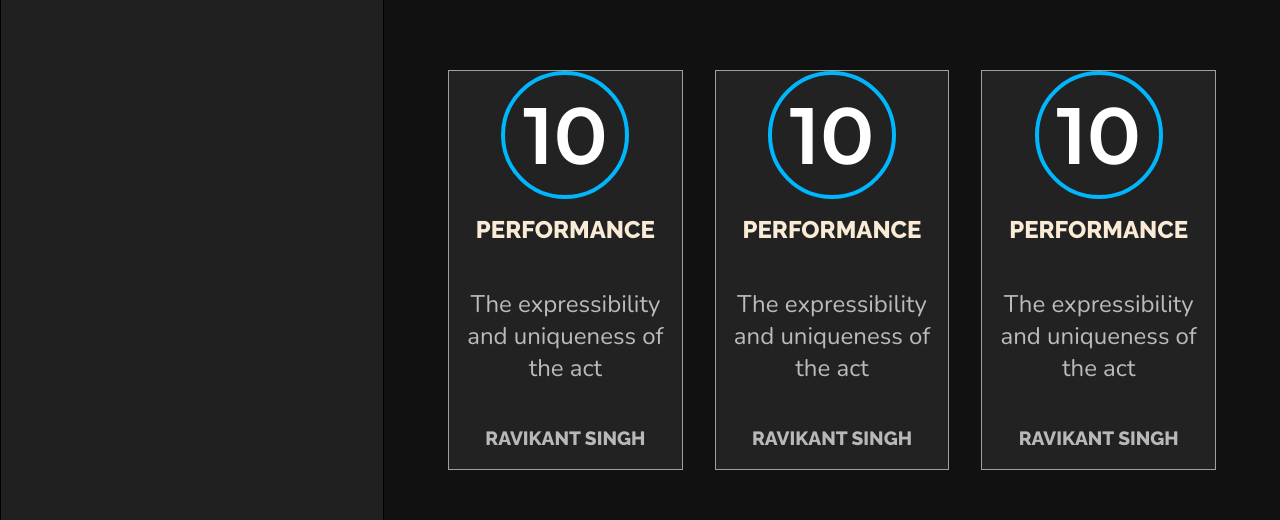
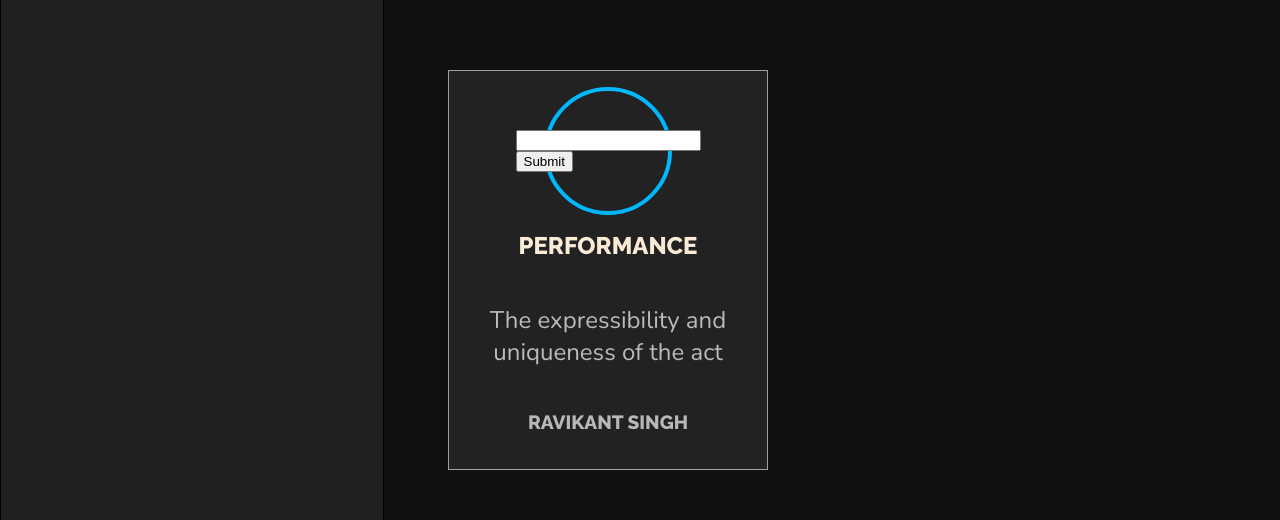
Before and after one commit to rav1kantsingh/scoreboard, a React (Create React App) app: page /admin in a window 1280 px wide. Shown: the part 250-770 px from the top of the page. Built offline with nearby package versions, Linux system fonts and the light colour scheme; no server answers; the database is empty.

Commit message:
uploading data working

```diff
--- a/src/component/ScoreCard.jsx
+++ b/src/component/ScoreCard.jsx
@@ -1,4 +1,5 @@
 import React from "react";
+import firebase from '../utils/firebase';
 
 export default class ScoreCard extends React.Component {
     constructor() {
@@ -7,19 +8,43 @@ export default class ScoreCard extends React.Component {
             score: 10,
             title: 'PERFORMANCE',
             desc: 'The expressibility and uniqueness of the act',
-            crit: 'RAVIKANT SINGH'
+            crit: 'RAVIKANT SINGH',
+            value: ''
         }
     }
+
+    handleChange = (event) => {
+        this.setState({ value: event.target.value });
+    }
+
+    handleSubmit = (event) => {
+        this.updateDB(this.state.value);
+        event.preventDefault();
+    }
+
+    updateDB = (value) => {
+        const key = firebase.database().ref().child('temp').push().key;
+        const updates = {};
+        updates['/temp1/' + key] = value;
+        updates['/temp2/' + key + '/' + key] = value;
+
+        return firebase.database().ref().update(updates);
+    }
+
     render() {
+        const edit = this.props.editable;
         return (
             <div className='card'>
                 <div className='circle'>
-                    <span>{this.state.score}</span>
+                    {edit ? <form onSubmit={this.handleSubmit}>
+                        <input type="text" value={this.state.value} onChange={this.handleChange} />
+                        <input type="submit" value="Submit" />
+                    </form> : <span>{this.state.score}</span>}
                 </div>
                 <h2>{this.state.title}</h2>
                 <p id='desc'>{this.state.desc}</p>
                 <div>
-                <p id='crit'>{this.state.crit}</p>
+                    <p id='crit'>{this.state.crit}</p>
                 </div>
             </div>
         )
--- a/src/pages/Admin.jsx
+++ b/src/pages/Admin.jsx
@@ -3,22 +3,6 @@ import ScoreCard from '../component/ScoreCard';
 import Leaderboard from '../component/Leaderboard';
 
 export default class MainPage extends React.Component {
-
-    // handleResponse = (data) => {
-    //     var responseData = {
-    //         ...data
-    //     };
-
-    //     // Get a key for a new Post.
-    //     var newPostKey = firebase.database().ref().child('posts').push().key;
-
-    //     // Write the new post's data simultaneously in the posts list and the user's post list.
-    //     var updates = {};
-    //     updates['/posts/' + newPostKey] = postData;
-    //     updates['/user-posts/' + uid + '/' + newPostKey] = postData;
-
-    //     return firebase.database().ref().update(updates);
-    // }
 
     render() {
         return (
@@ -28,9 +12,7 @@ render() {
                 </div>
                 <div className='main'>
                     <div className='card-container'>
-                    <ScoreCard />
-                    <ScoreCard />
-                    <ScoreCard />
+                        <ScoreCard editable='true' />
                     </div>
                 </div>
             </div>
```
Lines whose indentation alone changed are shown as unchanged.
